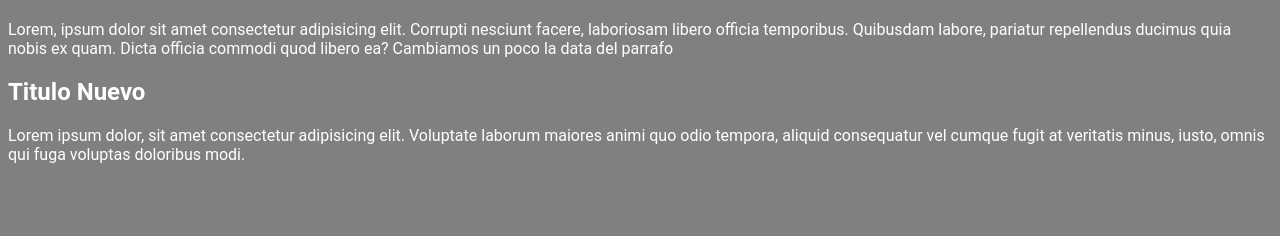
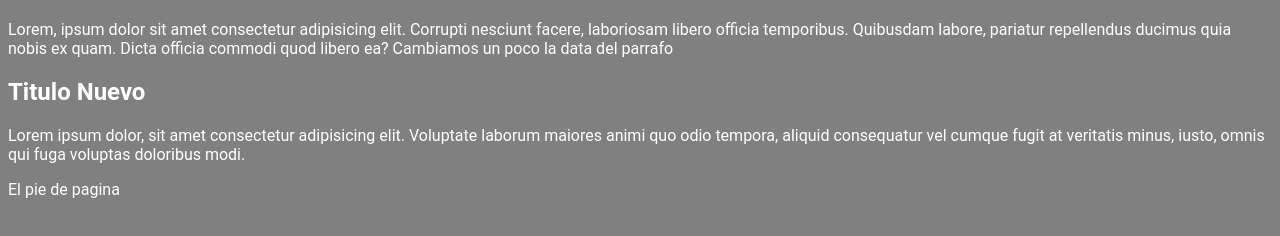
Before and after one commit to PSevillaO/js-bucles, a plain HTML site: page index.html in a window 1280 px wide. Shown: the part 88-324 px from the top of the page. Drawn offline with Linux system fonts and the light colour scheme.

Commit message:
Camcioen en el Index agregadi footer

```diff
--- a/index.html
+++ b/index.html
@@ -14,6 +14,7 @@
     </p>
     <H2>Titulo Nuevo</H2>
     <p>Lorem ipsum dolor, sit amet consectetur adipisicing elit. Voluptate laborum maiores animi quo odio tempora, aliquid consequatur vel cumque fugit at veritatis minus, iusto, omnis qui fuga voluptas doloribus modi.</p>
+<footer>El pie de pagina</footer>
 
     <script src="/js/while.js"></script>
 </body>
```
